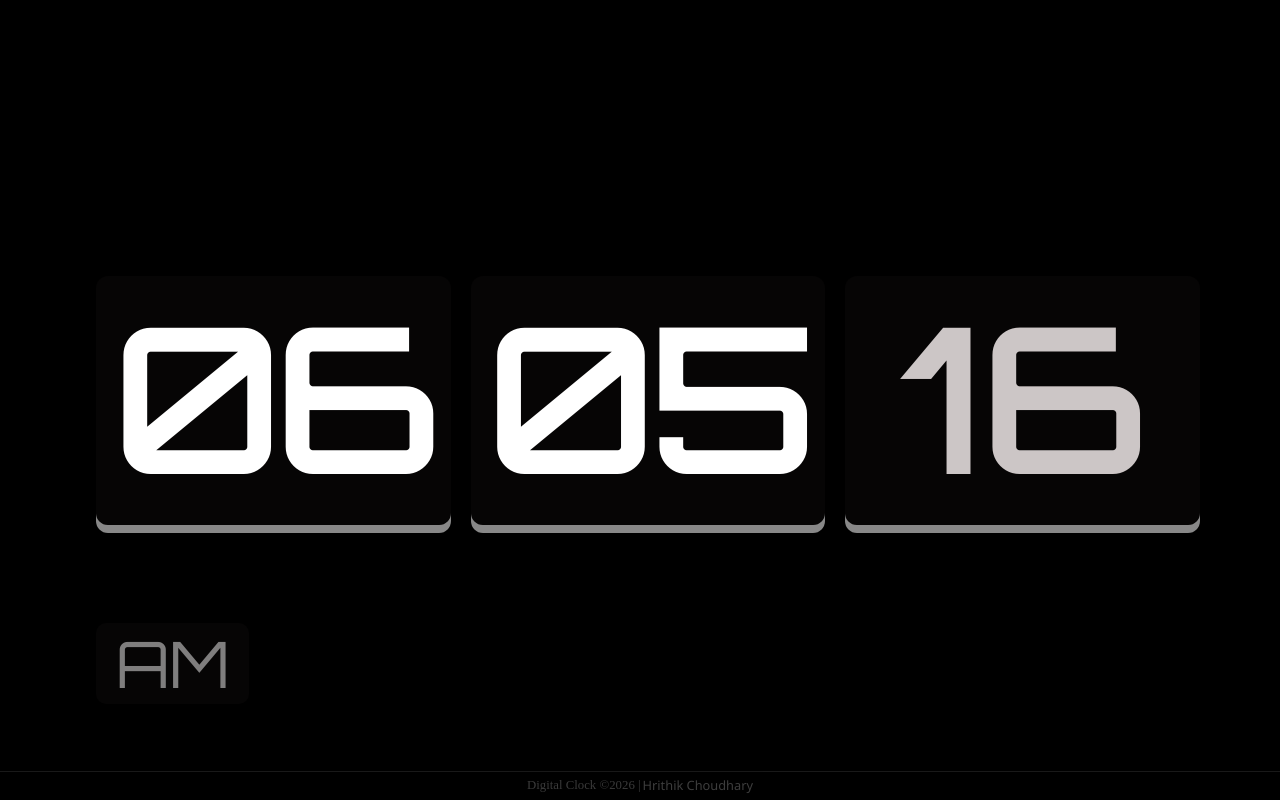
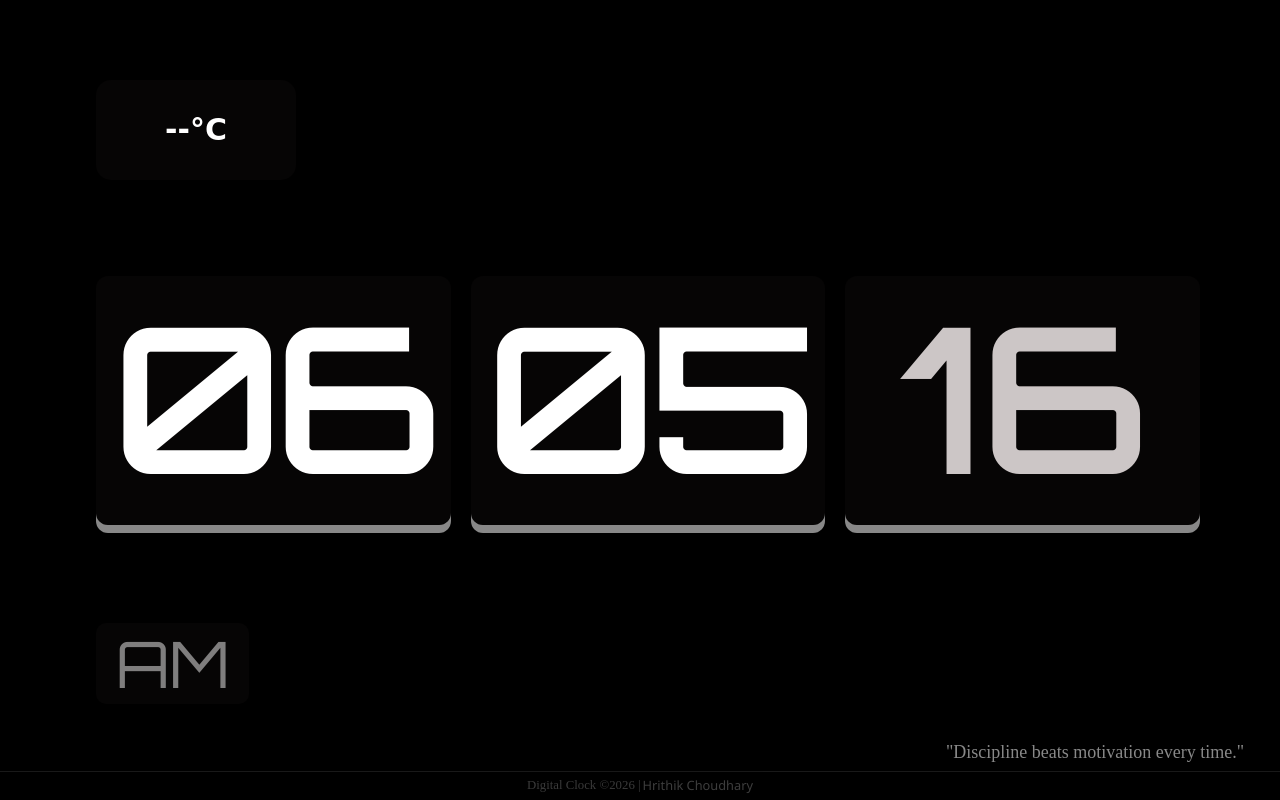
Before and after one commit to ihrithikchoudhary/motivationclock, a plain HTML site: page index.html in a window 1280 px wide. Drawn offline with Linux system fonts and the light colour scheme; no server answers; a web font is replaced by a local one.

Commit message:
Update clock.css

```diff
--- a/clock.css
+++ b/clock.css
@@ -161,4 +161,106 @@ body {
     cursor: pointer;
     font-family: 'Segoe UI', Tahoma, Geneva, Verdana, sans-serif;
     margin-left: 2px;
+} @font-face {
+    font-family: 'digital-clock-font';
+    src: url('put_the_location_to_your_font.ttf or .otf');
 }
+
+#weather_updates {
+    display: flex;
+    align-items: center;
+    justify-content: center;
+    height: 100px;
+    background-color: #302c2c21;
+    width: 200px;
+    position: absolute;
+    left: 6rem;
+    top: 5rem;
+    z-index: 1111;
+    overflow: hidden;
+    border-radius: 15px;
+    color: #fff;
+    gap: 2px;
+    font-family: "Sacramento", cursive;
+}
+
+#weather_updates img {
+    height: 60px;
+    margin-right: 1rem;
+    padding: 8px;
+}
+
+#weather_updates .card {
+    background-color: transparent;
+    padding: 8px;
+    border-radius: 12px;
+    text-align: center;
+    justify-content: center;
+    line-height: 1;
+}
+
+#weather_updates .card #temp {
+    font-size: 30px;
+    font-weight: bold;
+    margin: 10px;
+}
+
+#city {
+    font-size: 10px;
+    display: none;
+}
+
+#status {
+    font-size: 12px;
+}
+
+
+#timebox .quote-box{
+    display: flex;
+    flex-direction: column;
+    align-items: center;
+    justify-content: center;
+    width: 40%;
+    height: 60px;
+    color: #ffffff52;
+    position: absolute;
+    right: 2rem;
+    font-size: 18px;
+    bottom: 18px;
+}
+
+#quote{
+    width: 100%;
+    padding: 4px;
+    text-align: right;
+}
+
+.flow-text {
+  background: linear-gradient(
+    90deg,
+    /* #22d3ee,
+    #a855f7,
+    #ec4899,
+    #22d3ee */
+    #888,
+    #888,
+    #8888,
+    #ddd
+  );
+
+  background-size: 300% 100%;
+  -webkit-background-clip: text;
+  background-clip: text;
+  color: transparent;
+  animation: flow 5s linear infinite;
+}
+
+@keyframes flow {
+  0% {
+    background-position: 0% 50%;
+  }
+  100% {
+    background-position: 300% 50%;
+  }
+
+}
```
